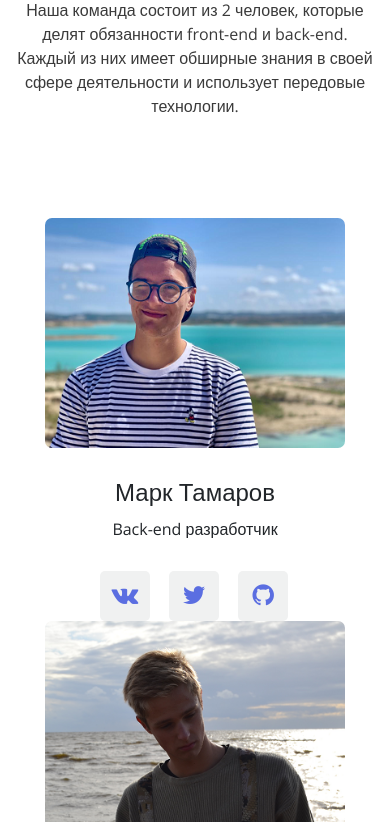
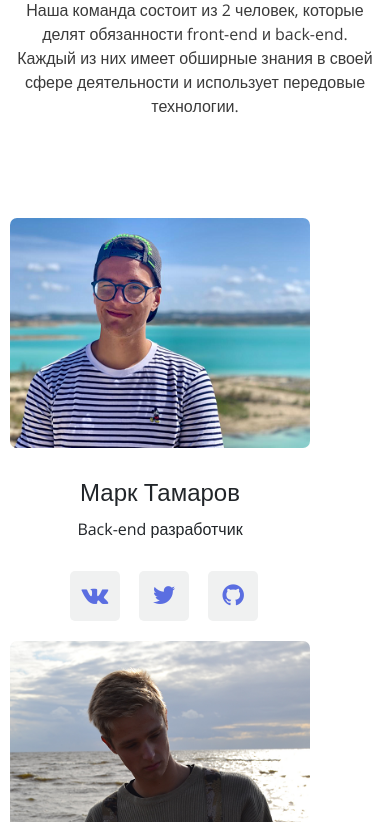
Before and after one commit to queryberry/QueryBerry, a PHP site: page /QueryBerry/ in a window 390 px wide. Shown: the part 5678-6500 px from the top of the page. Run offline with PHP 8.4, Linux system fonts and the light colour scheme.

Commit message:
Style Debug

```diff
--- a/css/master.css
+++ b/css/master.css
@@ -45,7 +45,7 @@ p {
 }
 .logo{
   font-size: 30px;
-  width: 300px;
+  width: 200px;
   margin-right: 10px;
 }
 
--- a/css/mediaQueries.css
+++ b/css/mediaQueries.css
@@ -221,7 +221,19 @@
 
   .person{
     margin: 0 auto;
+    width: 320px;
+    margin-bottom: 20px;
   }
+
+  .person_buttons{
+    padding: 0;
+  }
+
+  .personDebug{
+    width: 330px;
+    justify-content: center;
+  }
+
 
   .main__text{
     margin-bottom: 30px;
--- a/index.html
+++ b/index.html
@@ -44,7 +44,7 @@
       <button class="navbar-toggler" type="button" data-toggle="collapse" data-target="#navbarTogglerDemo03" aria-controls="navbarTogglerDemo03" aria-expanded="false" aria-label="Toggle navigation">
         <span class="navbar-toggler-icon"></span>
       </button>
-       <a class="navbar-brand logo animated heartBeat" href="#"><img style="width:200px;" class="logo" src="img/logo.png" alt=""></a>
+       <a class="navbar-brand logo animated wow heartBeat" href="#"><img style="width:200px;" class="logo" src="img/logo.png" alt=""></a>
 
       <div class="collapse navbar-collapse" id="navbarTogglerDemo03">
         <ul class="navbar-nav menu">
@@ -315,8 +315,8 @@
             </p>
           </div>
         </div>
-        <div class="row">
-          <div class="col-lg-4">
+        <div class="row personDebug">
+          <div class="col-lg-4 personPos">
             <div class="person wow zoomIn">
               <img src="img/Mark.png" alt="" class="person__face">
               <h4 class="person__name">Марк Тамаров</h4>
@@ -332,7 +332,7 @@
           <div class="col-lg-4">
           </div>
 
-          <div class="col-lg-4">
+          <div class="col-lg-4 personPos">
             <div class="person wow zoomIn" data-wow-delay="0.4s">
               <img src="img/Pasha.png" alt="" class="person__face">
               <h4 class="person__name">Павел Усатенко</h4>
```
